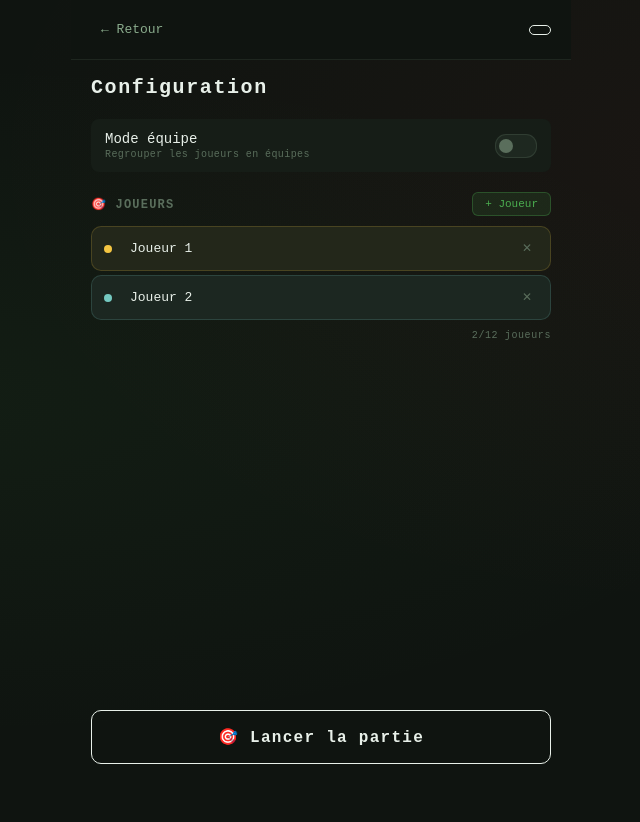
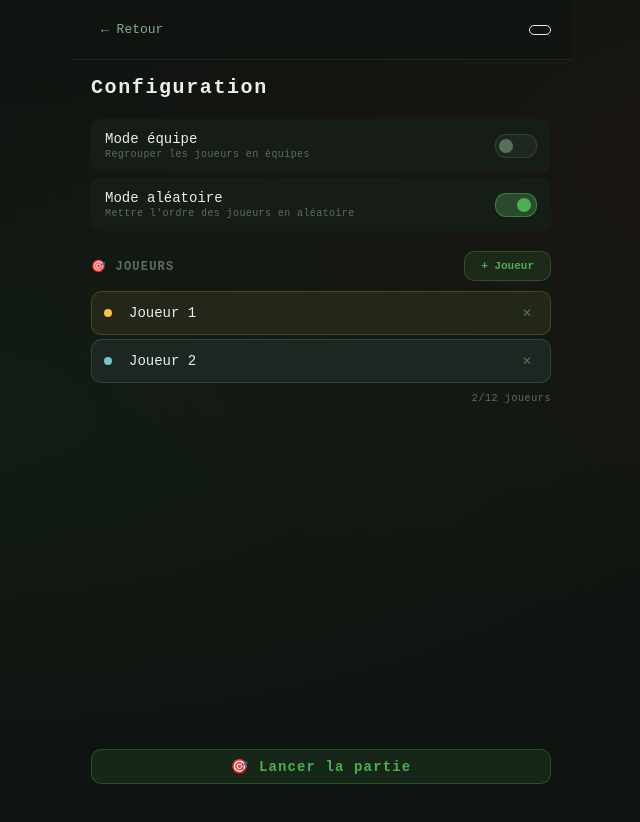
Before and after one commit to Tchoup7790/dart-counter-2000, a Vue app: page /setup/1 in a window 1280 px wide. Shown: the whole page, without its empty margins (319-959 px from the left). Before the commit the page ends 800 px from the top, so only its background shows below. Built offline with nearby package versions, Linux system fonts and the light colour scheme; a web font is replaced by a local one.

Commit message:
Fix Vue Home/Setup + ajout d'un shuffle

```diff
--- a/src/assets/main.css
+++ b/src/assets/main.css
@@ -220,7 +220,7 @@ input {
     var(--color-primary) 6%,
     var(--cs-surface)
   );
-  border: 1px solid
+  border: 15px solid
     color-mix(in srgb, var(--color-primary) 20%, transparent);
   border-radius: var(--radius);
 
@@ -248,24 +248,6 @@ input:hover {
   );
 }
 
-input:focus {
-  border-color: color-mix(
-    in srgb,
-    var(--color-primary) 65%,
-    transparent
-  );
-  background: color-mix(
-    in srgb,
-    var(--color-primary) 10%,
-    var(--cs-surface)
-  );
-  box-shadow:
-    0 0 0 3px
-      color-mix(in srgb, var(--color-primary) 12%, transparent),
-    0 0 16px
-      color-mix(in srgb, var(--color-primary) 10%, transparent);
-}
-
 /* Input invalide / bust */
 input.error,
 input:invalid {
@@ -285,37 +267,3 @@ input:invalid:focus {
   box-shadow: 0 0 0 3px
     color-mix(in srgb, var(--cs-red) 15%, transparent);
 }
-
-/* Select */
-select {
-  padding: 10px 14px;
-  font-size: 14px;
-  font-family: inherit;
-  color: var(--cs-text);
-
-  background: color-mix(
-    in srgb,
-    var(--color-primary) 6%,
-    var(--cs-surface)
-  );
-  border: 1px solid
-    color-mix(in srgb, var(--color-primary) 20%, transparent);
-  border-radius: var(--radius);
-  outline: none;
-  cursor: pointer;
-
-  transition:
-    border-color var(--transition),
-    background var(--transition);
-  appearance: none;
-}
-
-select:focus {
-  border-color: color-mix(
-    in srgb,
-    var(--color-primary) 60%,
-    transparent
-  );
-  box-shadow: 0 0 0 3px
-    color-mix(in srgb, var(--color-primary) 12%, transparent);
-}
--- a/src/utils/functions.ts
+++ b/src/utils/functions.ts
@@ -1,3 +1,12 @@
 export function getId() {
   return Math.random().toString(36).slice(2)
 }
+
+export function shuffle(array: unknown[]): unknown[] {
+  const result = [...array]
+  for (let i = result.length - 1; i > 0; i--) {
+    const j = Math.floor(Math.random() * (i + 1))
+    ;[result[i], result[j]] = [result[j], result[i]]
+  }
+  return result
+}
--- a/src/views/home-view.vue
+++ b/src/views/home-view.vue
@@ -178,7 +178,7 @@ function select(mode: GameMode) {
     var(--accent) 6%,
     var(--cs-surface)
   );
-  border: 1px solid
+  border: 1.5px solid
     color-mix(in srgb, var(--accent) 18%, transparent);
   border-radius: var(--radius);
   cursor: pointer;
@@ -210,6 +210,13 @@ function select(mode: GameMode) {
 }
 .mode-card:active {
   transform: translateX(1px) scale(0.99);
+}
+
+.mode-card:disabled,
+.mode-card.mode-card:disabled > * {
+  opacity: 0.28;
+  cursor: not-allowed;
+  pointer-events: none;
 }
 
 .mode-icon {
--- a/src/views/setup-view.vue
+++ b/src/views/setup-view.vue
@@ -13,6 +13,7 @@
     <div class="setup-content">
       <h2 class="setup-title">Configuration</h2>
 
+      <div class="global-option">
         <!-- Toggle équipe / solo -->
         <section class="section">
           <OptionToggle
@@ -22,6 +23,17 @@
             @update:model-value="state.teamMode = $event"
           />
         </section>
+
+        <!-- Toggle Ordre aléatoires -->
+        <section class="section">
+          <OptionToggle
+            :model-value="state.randomOrder"
+            label="Mode aléatoire"
+            description="Mettre l'ordre des joueurs en aléatoire "
+            @update:model-value="state.randomOrder = $event"
+          />
+        </section>
+      </div>
 
       <!-- MODE SOLO -->
       <section class="section" v-if="!state.teamMode">
@@ -251,7 +263,6 @@
     <div class="setup-cta">
       <button
         class="btn-start"
-        :class="{ 'btn-start--ready': canStart }"
         :style="canStart ? { '--ac': accentColor } : {}"
         :disabled="!canStart"
         @click="startGame"
@@ -292,7 +303,7 @@ import { X01_VARIANTS } from '@/models/enums/x01-variants.enum'
 import { useRoute, useRouter } from 'vue-router'
 import OptionToggle from '@/components/option-toggle.vue'
 import ChipSelector from '@/components/chip-selector.vue'
-import { getId } from '@/utils/functions'
+import { getId, shuffle } from '@/utils/functions'
 
 const route = useRoute()
 const router = useRouter()
@@ -305,6 +316,7 @@ const atcStore = useAtcStore()
 interface SetupViewState {
   visible: boolean
   teamMode: boolean
+  randomOrder: boolean
   soloPlayers: SoloPlayer[]
   teams: Team[]
   x01Options: X01Options
@@ -317,6 +329,7 @@ interface SetupViewState {
 const state: SetupViewState = reactive({
   visible: false,
   teamMode: false,
+  randomOrder: true,
   soloPlayers: DEFAULT_SOLO_PLAYERS,
   teams: DEFAULT_TEAM_PLAYERS,
   x01Options: {
@@ -423,19 +436,11 @@ function removePlayerFromTeam(ti: number, pi: number) {
 // Validation
 const canStart = computed(() => {
   if (!state.teamMode) {
-    return (
-      state.soloPlayers.length >= 1 &&
-      state.soloPlayers.every((p) => p.name.trim().length > 0)
-    )
+    return state.soloPlayers.length >= 1
   }
   return (
     state.teams.length >= 1 &&
-    state.teams.every(
-      (t) =>
-        t.name.trim().length > 0 &&
-        t.players.length >= 1 &&
-        t.players.every((p) => p.name.trim().length > 0),
-    )
+    state.teams.every((t) => t.players.length >= 1)
   )
 })
 
@@ -447,7 +452,9 @@ function startGame() {
 
   if (!state.teamMode) {
     // Chaque joueur = une Team, couleur sur le joueur
-    builtTeams = state.soloPlayers.map((p) => ({
+    builtTeams = state.soloPlayers
+      .filter((p) => p.name.trim() !== '')
+      .map((p) => ({
         id: p.id,
         name: p.name,
         color: p.color,
@@ -461,12 +468,16 @@ function startGame() {
       }))
   } else {
     // Équipes, couleur sur l'équipe, joueurs sans couleur
-    builtTeams = state.teams.map((t) => ({
+    builtTeams = state.teams
+      .filter((t) => t.name.trim() !== '')
+      .map((t) => ({
         id: t.id,
         name: t.name,
         color: t.color,
         score: 0,
-      players: t.players.map(
+        players: t.players
+          .filter((p) => p.name.trim() !== '')
+          .map(
             (p) =>
               ({
                 id: p.id,
@@ -495,6 +506,13 @@ function startGame() {
     case GameMode.ATC:
       activeOptions = state.atcOptions
       break
+  }
+
+  if (state.randomOrder) {
+    builtTeams = shuffle(builtTeams) as Team[]
+    builtTeams.forEach((t) => {
+      t.players = shuffle(t.players) as Player[]
+    })
   }
 
   game.initGame({
@@ -551,6 +569,7 @@ function goBack() {
   min-height: 100vh;
   opacity: 0;
   transition: opacity 0.35s ease;
+  padding-bottom: 24px;
 }
 .setup.visible {
   opacity: 1;
@@ -608,6 +627,12 @@ function goBack() {
   color: var(--cs-text);
 }
 
+.global-option {
+  display: flex;
+  flex-direction: column;
+  gap: 6px;
+}
+
 .section {
   display: flex;
   flex-direction: column;
@@ -626,29 +651,9 @@ function goBack() {
   text-transform: uppercase;
   color: var(--cs-muted);
 }
-
 .btn-add-entity {
   font-size: 11px;
-  padding: 5px 12px;
-  font-family: inherit;
-  background: color-mix(
-    in srgb,
-    var(--cs-green) 12%,
-    transparent
-  );
-  color: var(--cs-green);
-  border: 1px solid
-    color-mix(in srgb, var(--cs-green) 30%, transparent);
-  border-radius: 6px;
-  cursor: pointer;
-  transition: background var(--transition);
-}
-.btn-add-entity:hover {
-  background: color-mix(
-    in srgb,
-    var(--cs-green) 22%,
-    transparent
-  );
+  font-weight: 700;
 }
 .btn-add-entity:disabled {
   opacity: 0.3;
@@ -704,7 +709,7 @@ function goBack() {
     var(--tc) 6%,
     var(--cs-surface)
   );
-  border: 1px solid
+  border: 1.5px solid
     color-mix(in srgb, var(--tc) 18%, transparent);
   border-radius: var(--radius);
 }
@@ -729,7 +734,7 @@ function goBack() {
     var(--tc) 5%,
     var(--cs-surface)
   );
-  border: 1px solid
+  border: 1.5px solid
     color-mix(in srgb, var(--tc) 20%, transparent);
   border-radius: var(--radius);
   overflow: hidden;
@@ -757,7 +762,7 @@ function goBack() {
   flex-shrink: 0;
   background: color-mix(in srgb, var(--tc) 12%, transparent);
   color: var(--tc);
-  border: 1px solid
+  border: 1.5px solid
     color-mix(in srgb, var(--tc) 25%, transparent);
   border-radius: 5px;
   cursor: pointer;
@@ -781,7 +786,7 @@ function goBack() {
   align-items: center;
   gap: 8px;
   padding: 7px 12px;
-  border-bottom: 1px solid
+  border-bottom: 1.5px solid
     color-mix(in srgb, var(--cs-muted) 10%, transparent);
 }
 .player-row:last-child {
@@ -799,14 +804,10 @@ function goBack() {
   flex: 1;
   min-width: 0;
   background: transparent;
-  border: none;
-  border: 2px solid transparent;
+  border: 1px solid transparent;
   padding: 4px 6px;
-  font-size: 13px;
-  font-family: inherit;
   color: var(--cs-text);
   outline: none;
-  transition: border-color var(--transition);
 }
 .field:focus {
   border-color: var(--tc, var(--cs-green));
@@ -824,53 +825,18 @@ function goBack() {
 .toggle-list {
   display: flex;
   flex-direction: column;
-  gap: 2px;
+  gap: 6px;
 }
 
 /* CTA */
 .setup-cta {
-  padding: 16px 20px 36px;
+  padding: 16px 20px 16px;
 }
 .btn-start {
   width: 100%;
-  padding: 16px;
-  font-size: 16px;
-  font-family: inherit;
   font-weight: 700;
   letter-spacing: 0.08em;
-  border-radius: var(--radius);
-  cursor: not-allowed;
   transition: all 0.35s ease;
-  background: color-mix(
-    in srgb,
-    var(--cs-muted) 6%,
-    var(--cs-surface)
-  );
-  color: var(--cs-muted);
-  border: 1px solid
-    color-mix(in srgb, var(--cs-muted) 20%, transparent);
-}
-.btn-start--ready {
-  background: color-mix(
-    in srgb,
-    var(--ac) 18%,
-    var(--cs-surface)
-  );
-  color: var(--ac);
-  border-color: color-mix(in srgb, var(--ac) 45%, transparent);
-  cursor: pointer;
-  box-shadow: 0 0 24px
-    color-mix(in srgb, var(--ac) 15%, transparent);
-}
-.btn-start--ready:hover {
-  background: color-mix(
-    in srgb,
-    var(--ac) 28%,
-    var(--cs-surface)
-  );
-}
-.btn-start--ready:active {
-  transform: scale(0.98);
 }
 
 /* Transitions */
```
Lines whose indentation alone changed are shown as unchanged.
